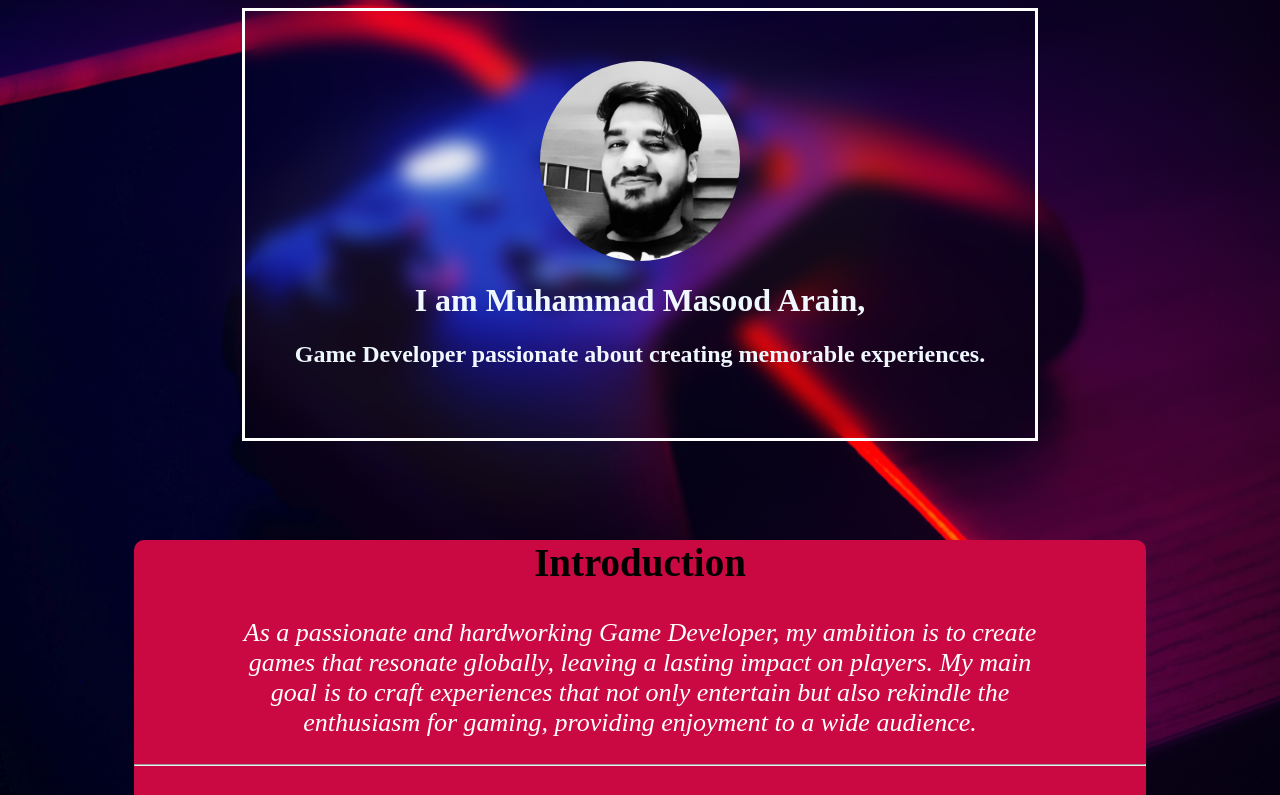
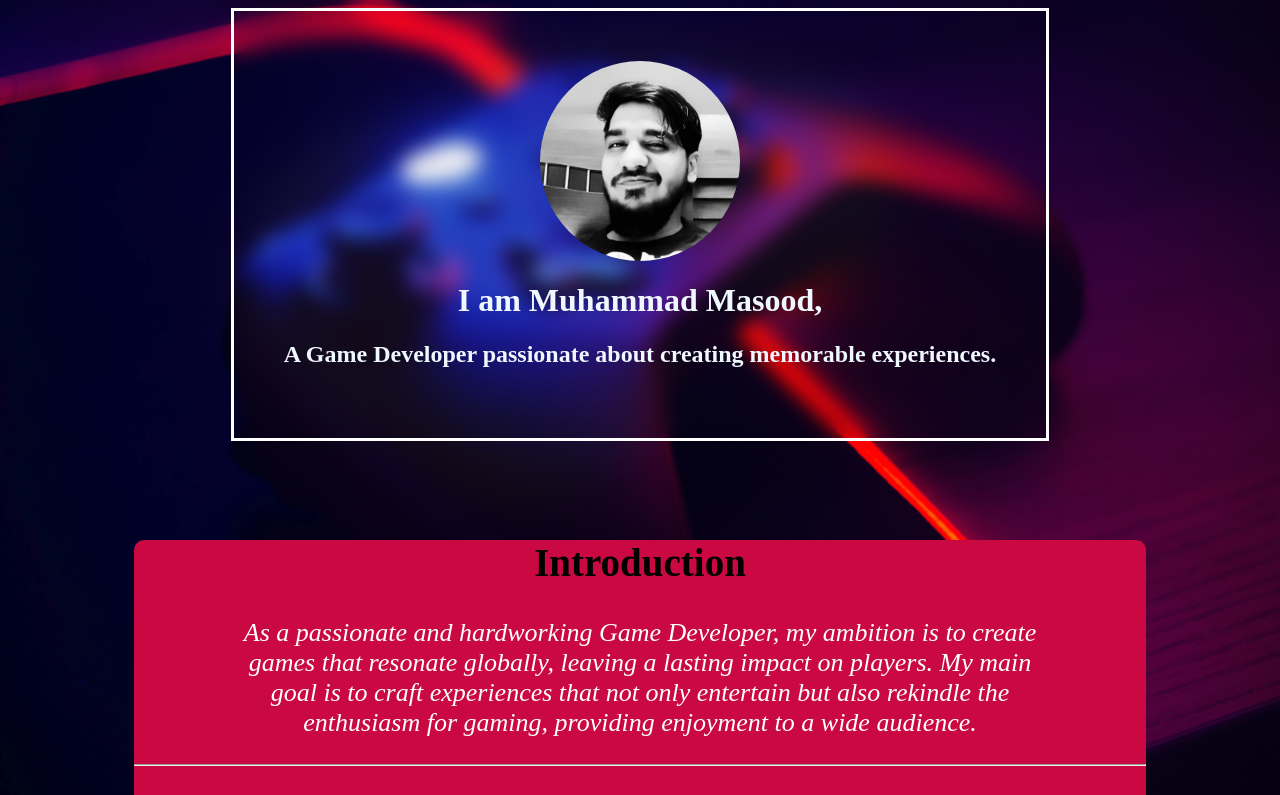
Before and after one commit to miido-dev/MuhammadMasoodArain, a plain HTML site: page index.html in a window 1280 px wide. Shown: the top 795 px of the page. Drawn offline with Linux system fonts and the light colour scheme.

Commit message:
updated the intro text

```diff
--- a/index.html
+++ b/index.html
@@ -12,9 +12,9 @@
   <div class="parallax">
       <div class="right">
           <img class="imgAvatar" src="images/Profile Image.jpg" alt="Avatar" style="width:200px"/>
-          <h1 style="text-align: center;color: aliceblue;">I am Muhammad Masood Arain, </h1>
+          <h1 style="text-align: center;color: aliceblue;">I am Muhammad Masood, </h1>
           <h2 style="text-align: center;color: aliceblue;">
-          Game Developer passionate about creating memorable experiences.
+          A Game Developer passionate about creating memorable experiences.
       </h2></div>
   </div>
 
```
